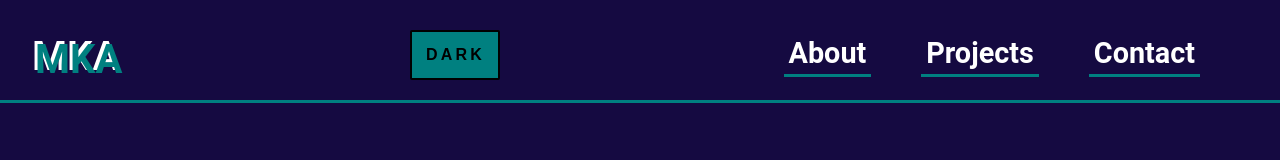
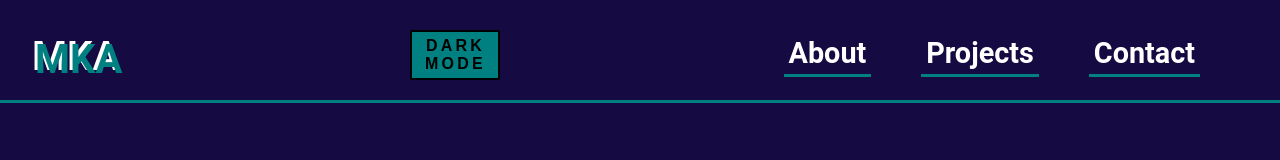
Before and after one commit to mo-khaife-bot/portfolio, a React (Create React App) app: page / in a window 1280 px wide. Shown: the top 160 px of the page. Built offline with nearby package versions, Linux system fonts and the light colour scheme.

Commit message:
changed to light/dark mode so UI for light/dark mode more intuitive

```diff
--- a/src/components/ThemeToggler.js
+++ b/src/components/ThemeToggler.js
@@ -9,7 +9,7 @@ const ThemeToggler = () => {
   return (
     <>
       <button className="theme-btn" onClick={toggleTheme}>
-        {theme === "light" ? "light" : "dark"}
+        {theme === "light" ? "light mode" : "dark mode"}
       </button>
     </>
   );
```
